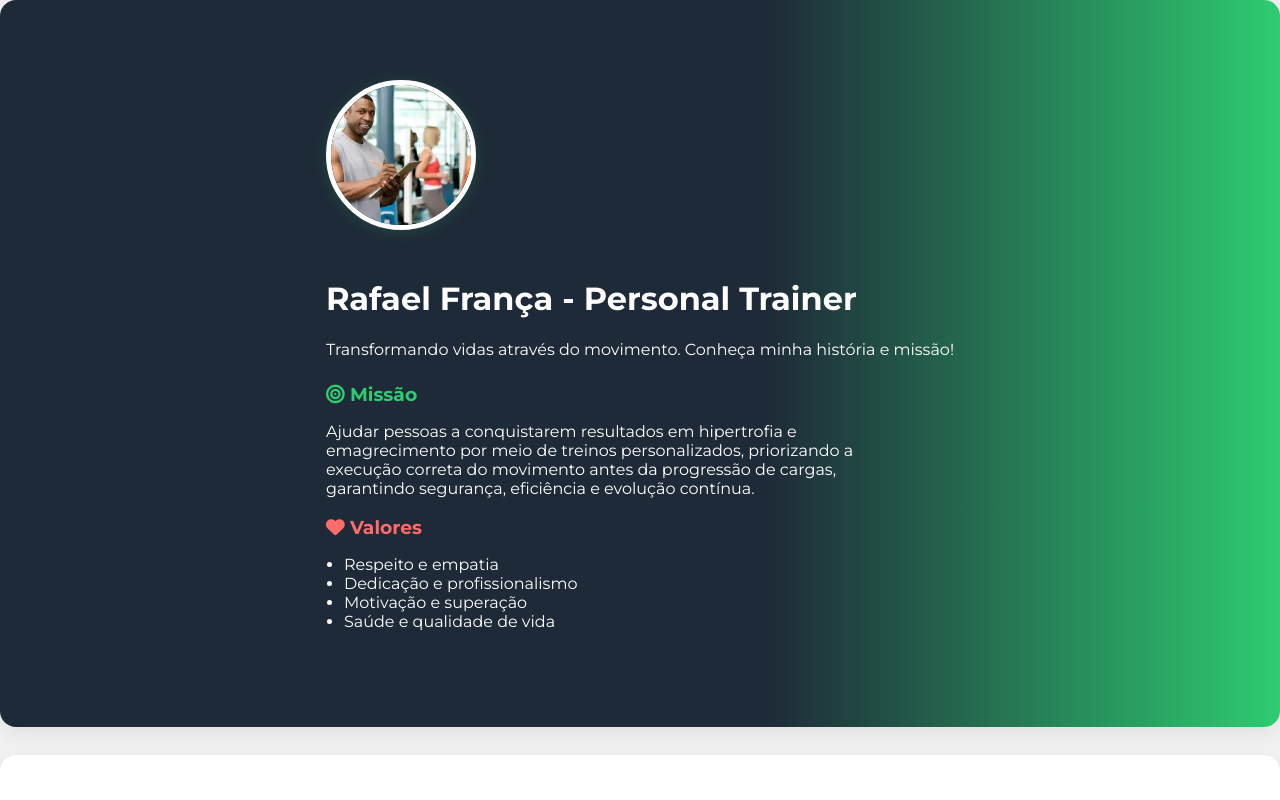
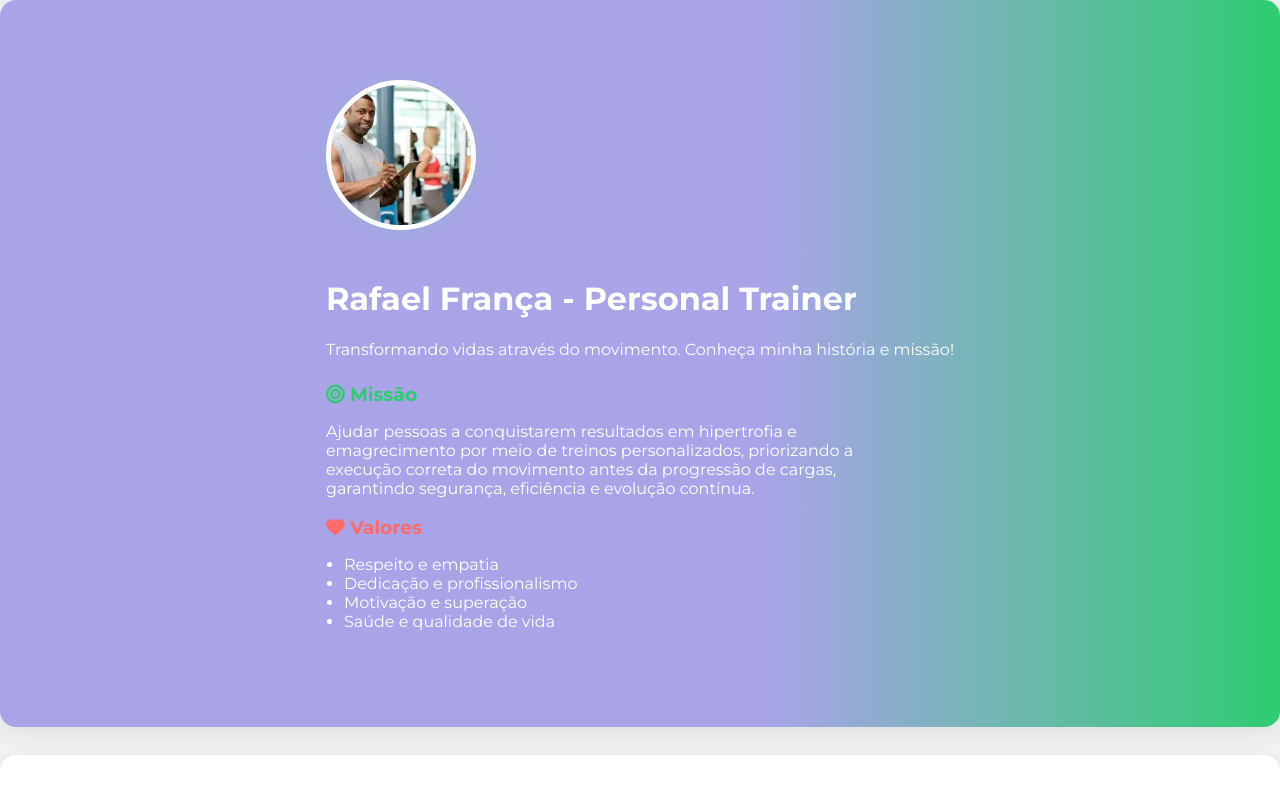
Before and after one commit to MateusT11/site_rafa_franca, a plain HTML site: page index.html in a window 1280 px wide. Shown: the top 800 px of the page. Drawn offline with Linux system fonts and the light colour scheme.

Commit message:
Update style.css

```diff
--- a/style.css
+++ b/style.css
@@ -25,7 +25,7 @@ body {
     box-shadow: 0 8px 32px rgba(79,140,255,0.12);
 }
 .faixa-apresentacao {
-    background: linear-gradient(90deg, #1E2A38 60%, #2ECC71 100%);
+    background: linear-gradient(90deg, #A9A4E8 60%, #2ECC71 100%);
     color: #fff;
     box-shadow: 0 4px 24px rgba(30,42,56,0.10);
 }
```
